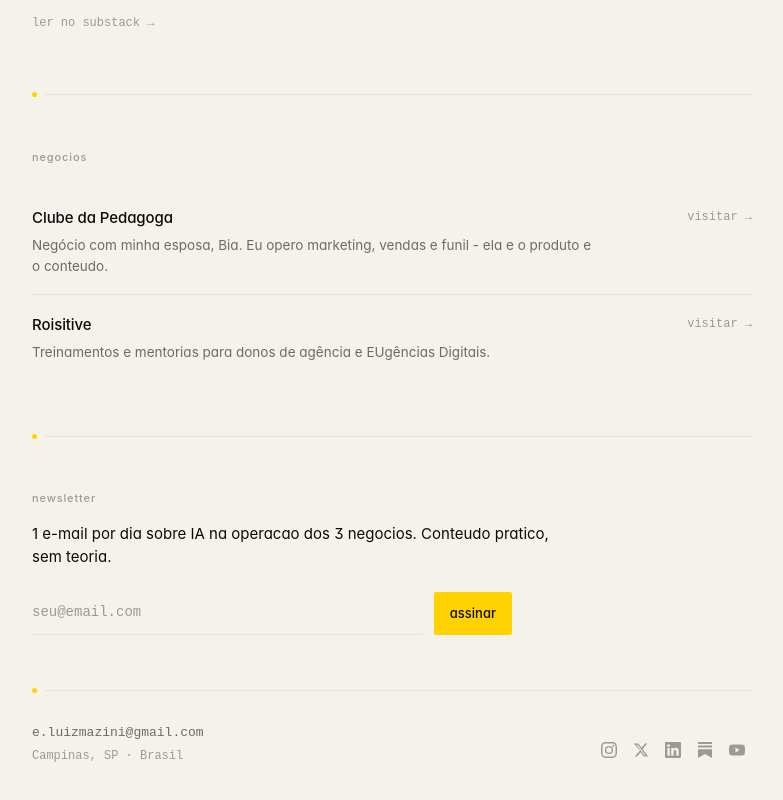
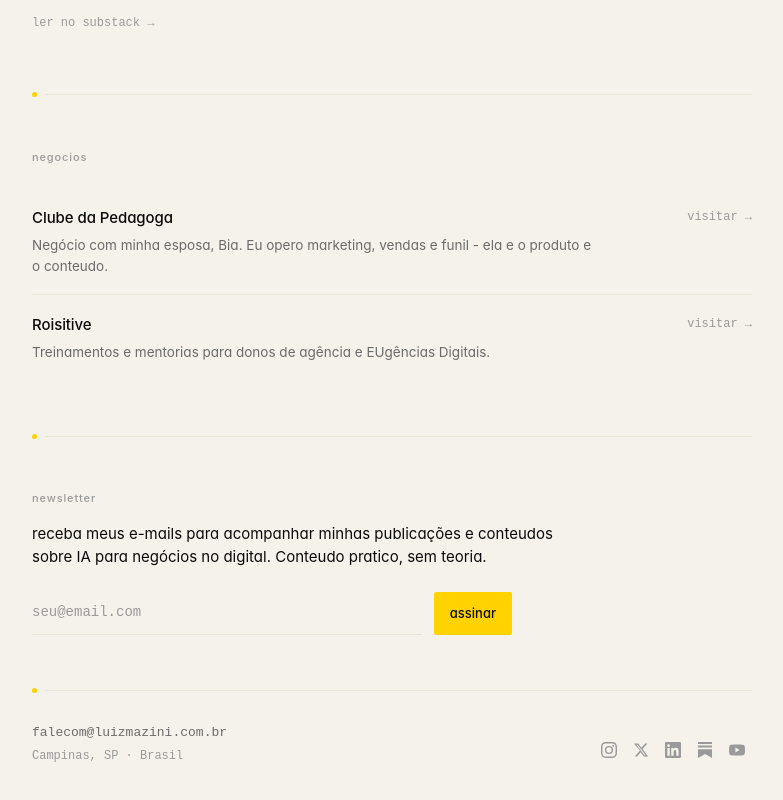
Before and after one commit to luizmazini/luizmazini-site, a Nuxt app: page / in a window 1280 px wide. Shown: the part 872-1672 px from the top of the page, without its empty margins (248-1031 px from the left). Built offline with nearby package versions, Linux system fonts and the light colour scheme.

Commit message:
pequenos ajustes para publicacao

```diff
--- a/app/components/TheFooter.vue
+++ b/app/components/TheFooter.vue
@@ -32,8 +32,8 @@
   <footer id="contato" class="footer">
     <div class="footer-inner">
       <div class="footer-left">
-        <a href="mailto:e.luizmazini@gmail.com" class="footer-email">
-          e.luizmazini@gmail.com
+        <a href="mailto:falecom@luizmazini.com.br" class="footer-email">
+          falecom@luizmazini.com.br
         </a>
         <span class="footer-meta">Campinas, SP &middot; Brasil</span>
       </div>
--- a/app/components/TheNav.vue
+++ b/app/components/TheNav.vue
@@ -4,7 +4,7 @@
 const menuOpen = ref(false)
 
 const links = [
-  { label: 'ensaios', anchor: '#ensaios' },
+  { label: 'publicações', anchor: '#publicacoes' },
   { label: 'agora', anchor: '#agora' },
   { label: 'contato', anchor: '#contato' },
 ]
--- a/app/pages/index.vue
+++ b/app/pages/index.vue
@@ -7,7 +7,7 @@
     'Documento e compartilho o que tenho feito pra crescer meus negocios no digital usando IA. No centro, um metodo que chamo de Cerebro de Marketing.',
   ogTitle: 'Luiz Mazini',
   ogDescription:
-    'Cerebro de Marketing — a infraestrutura que faz IA virar marketing especifico em vez de lixo generico.',
+    'Documento e compartilho o que tenho feito pra crescer meus negocios no digital com IA plugada à um Cerebro de Marketing.',
   ogImage: 'https://luizmazini.com/og-default.png',
   ogUrl: 'https://luizmazini.com',
   ogType: 'website',
@@ -123,8 +123,8 @@
       <span class="t-label">newsletter</span>
 
       <p class="newsletter-body">
-        1 e-mail por dia sobre IA na operacao dos 3 negocios. Conteudo pratico,
-        sem teoria.
+        receba meus e-mails para acompanhar minhas publicações e conteudos
+        sobre IA para negócios no digital. Conteudo pratico, sem teoria.
       </p>
 
       <GHLForm />
```
Also changed, not shown: public/luiz-mazini.png.
